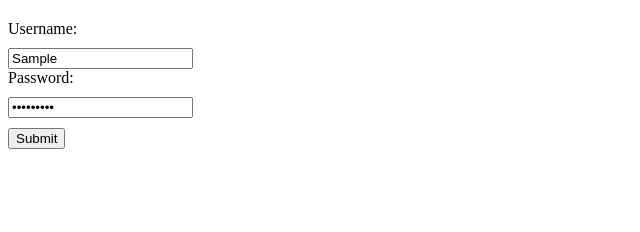
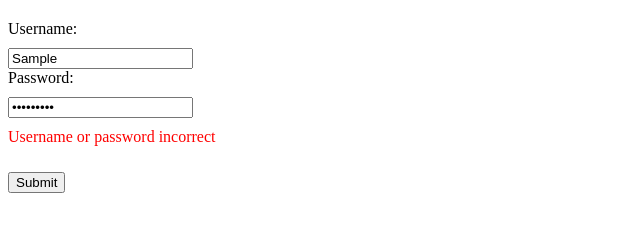
Before and after one commit to salted-caramel/salted-caramel, a plain HTML site: page login.html in a window 1280 px wide. Both pictures are taken after typing "Sample", "Sample123" into the empty fields and a click on the button "Submit". Shown: the whole page, without its empty margins (0-640 px from the left). Drawn offline with Linux system fonts and the light colour scheme.

Commit message:
changed add to remove

```diff
--- a/login.html
+++ b/login.html
@@ -46,7 +46,7 @@
       if (uname === "jw" && pword === "urmom") {
         window.location.assign("login-successful.html");
       } else {
-        document.getElementById("fail-msg").classList.add("hidden");
+        document.getElementById("fail-msg").classList.remove("hidden");
       }
     }
   </script>
```
